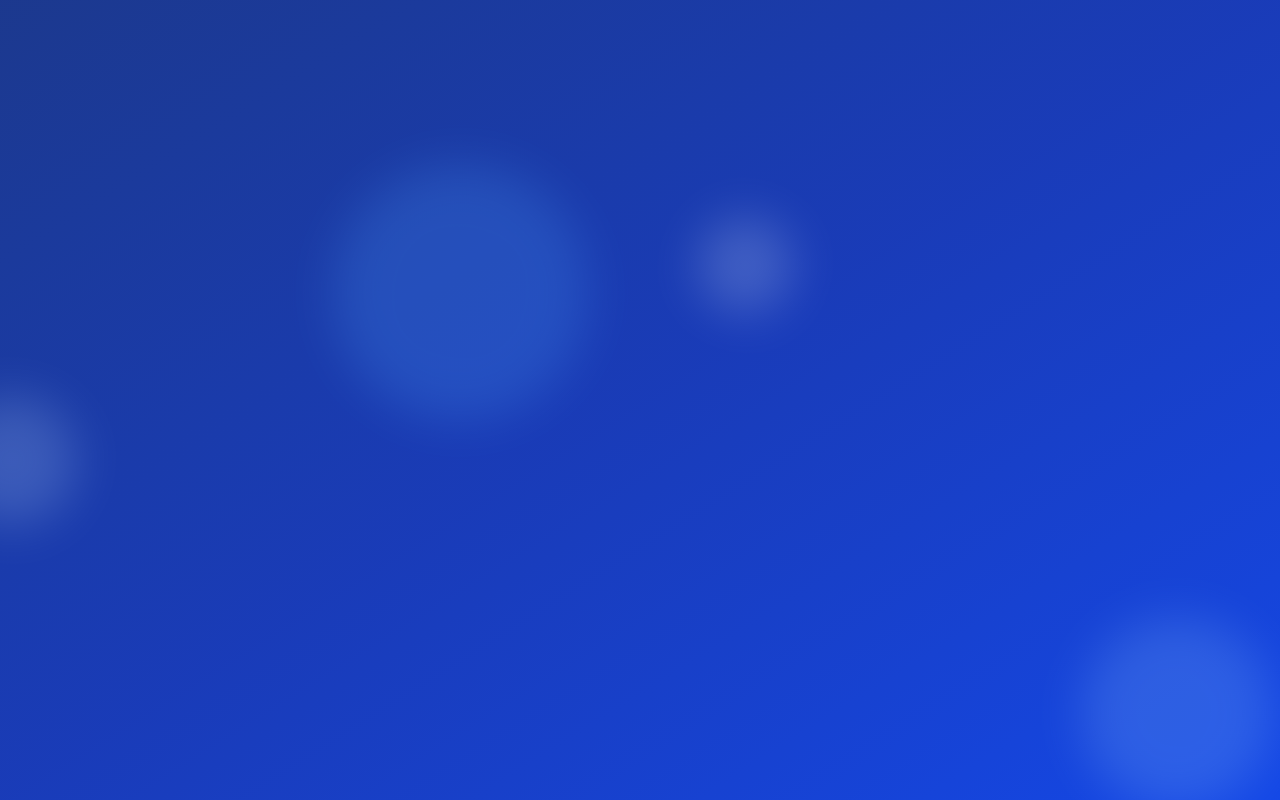
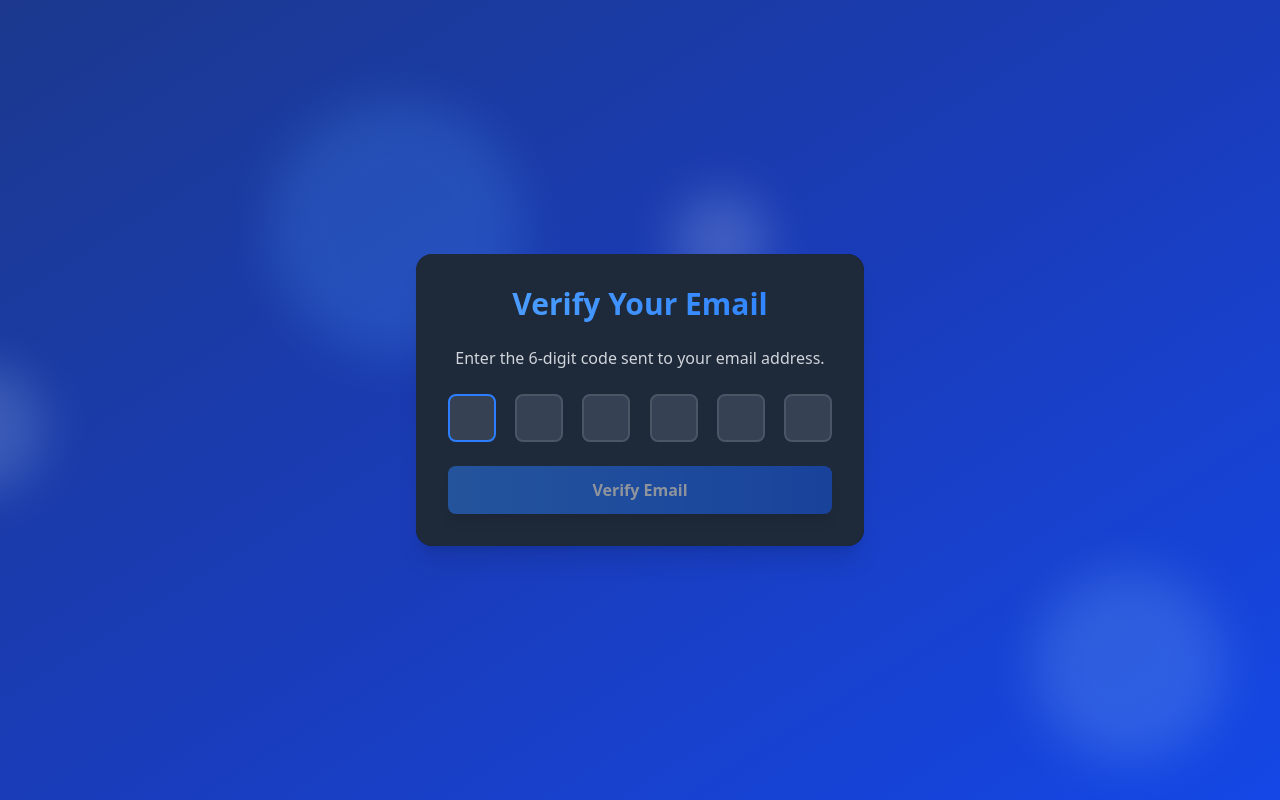
Before and after one commit to WaLid-Jbir/MERN-AUTH, a React (Vite) app in the folder frontend/: page /verify-email in a window 1280 px wide. Before the commit this address had no page. Built offline with nearby package versions, Linux system fonts and the light colour scheme.

Commit message:
Verify email form page (UI)

```diff
--- a/frontend/src/App.jsx
+++ b/frontend/src/App.jsx
@@ -1,7 +1,9 @@
 import { Route, Routes } from 'react-router-dom';
+
 import FloatingShape from './components/FloatingShape';
 import SignUpPage from './pages/SignUpPage';
 import LoginPage from './pages/LoginPage';
+import EmailVerificationPage from './pages/EmailVerificationPage';
 
 function App() {
   return (
@@ -16,6 +18,7 @@
         <Route path="/" element={<div>Home</div>} />
         <Route path="/signup" element={<SignUpPage />} />
         <Route path="/login" element={<LoginPage />} />
+        <Route path="/verify-email" element={<EmailVerificationPage />} />
       </Routes>
     </div>
   );
--- /dev/null
+++ b/frontend/src/pages/EmailVerificationPage.jsx
@@ -0,0 +1,100 @@
+import React, { useState, useRef, useEffect } from 'react';
+import { useNavigate } from 'react-router-dom';
+import { motion } from 'framer-motion';
+
+const EmailVerificationPage = () => {
+    const [code, setCode] = useState(['', '', '', '', '', '']);
+    const inputRefs = useRef([]);
+    const navigate = useNavigate();
+    const isLoading = false;
+
+    const handleChange = (index, value) => {
+		const newCode = [...code];
+
+		// Handle pasted content
+		if (value.length > 1) {
+			const pastedCode = value.slice(0, 6).split("");
+			for (let i = 0; i < 6; i++) {
+				newCode[i] = pastedCode[i] || "";
+			}
+			setCode(newCode);
+
+			// Focus on the last non-empty input or the first empty one
+			const lastFilledIndex = newCode.findLastIndex((digit) => digit !== "");
+			const focusIndex = lastFilledIndex < 5 ? lastFilledIndex + 1 : 5;
+			inputRefs.current[focusIndex].focus();
+		} else {
+			newCode[index] = value;
+			setCode(newCode);
+
+			// Move focus to the next input field if value is entered
+			if (value && index < 5) {
+				inputRefs.current[index + 1].focus();
+			}
+		}
+	};
+
+    const handleKeyDown = (index, e) => {
+        if (e.key === 'Backspace' && index > 0 && !code[index]) {
+            inputRefs.current[index - 1].focus();
+        }
+    };
+
+    const handleSubmit = (e) => {
+        e.preventDefault();
+        const verificationCode = code.join('');
+        console.log(`Submitted code: ${verificationCode}`);
+    };
+
+    useEffect(() => {
+        // Focus on the first input field when the component mounts
+        if (inputRefs.current.length > 0) {
+            inputRefs.current[0].focus();
+        }
+    }, []);
+
+    return (
+        <div className='max-w-md w-full bg-gray-800 bg-opacity-50 backdrop-filter backdrop-blur-xl rounded-2xl shadow-xl overflow-hidden'>
+            <motion.div
+                initial={{ opacity: 0, y: -50 }}
+                animate={{ opacity: 1, y: 0 }}
+                transition={{ duration: 0.5 }}
+                className='bg-gray-800 bg-opacity-50 backdrop-filter backdrop-blur-xl rounded-2xl shadow-2xl p-8 w-full max-w-md'
+            >
+                <h2 className='text-3xl font-bold mb-6 text-center bg-gradient-to-r from-blue-400 to-blue-500 text-transparent bg-clip-text'>
+                    Verify Your Email
+                </h2>
+                <p className='text-center text-gray-300 mb-6'>Enter the 6-digit code sent to your email address.</p>
+
+                <form onSubmit={handleSubmit} className='space-y-6'>
+                    <div className='flex justify-between'>
+                        {code.map((digit, index) => (
+                            <input
+                                key={index}
+                                ref={(el) => (inputRefs.current[index] = el)}
+                                type='text'
+                                maxLength='1'
+                                value={digit}
+                                onChange={(e) => handleChange(index, e.target.value)}
+                                onKeyDown={(e) => handleKeyDown(index, e)}
+                                className='w-12 h-12 text-center text-2xl font-bold bg-gray-700 text-white border-2 border-gray-600 rounded-lg focus:border-blue-500 focus:outline-none'
+                            />
+                        ))}
+                    </div>
+                    {/* {error && <p className='text-red-500 font-semibold mt-2'>{error}</p>} */}
+                    <motion.button
+                        whileHover={{ scale: 1.05 }}
+                        whileTap={{ scale: 0.95 }}
+                        type='submit'
+                        disabled={isLoading || code.some((digit) => !digit)}
+                        className='w-full bg-gradient-to-r from-blue-500 to-blue-600 text-white font-bold py-3 px-4 rounded-lg shadow-lg hover:from-blue-600 hover:to-blue-700 focus:outline-none focus:ring-2 focus:ring-blue-500 focus:ring-opacity-50 disabled:opacity-50'
+                    >
+                        {isLoading ? "Verifying..." : "Verify Email"}
+                    </motion.button>
+                </form>
+            </motion.div>
+        </div>
+    );
+};
+
+export default EmailVerificationPage;
```
